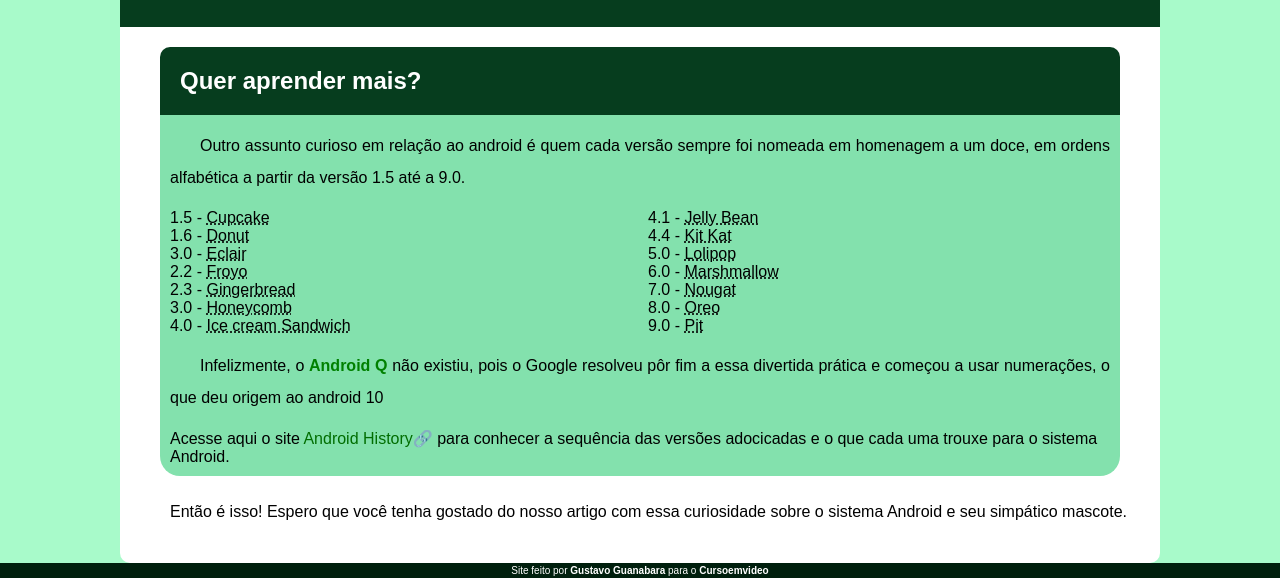
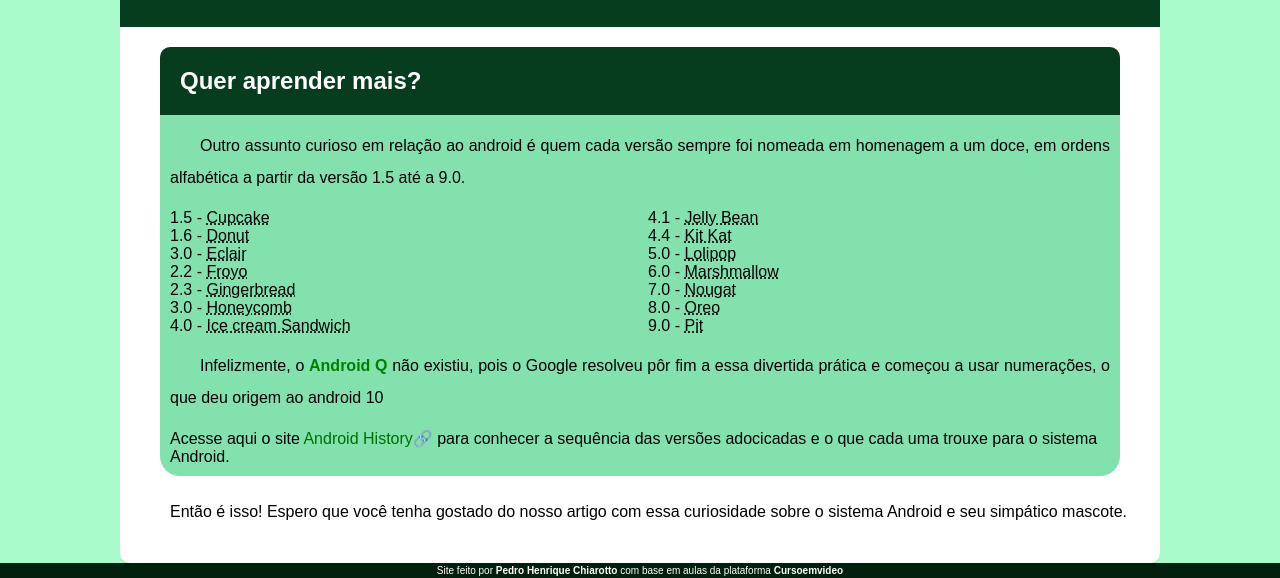
Before and after one commit to Pedrochiarotto/projeto-android, a plain HTML site: page index.html in a window 1280 px wide. Shown: the part 2245-2823 px from the top of the page. Drawn offline with Linux system fonts and the light colour scheme.

Commit message:
final update

```diff
--- a/index.html
+++ b/index.html
@@ -85,7 +85,7 @@
 
     <footer>
 
-        <p>Site feito por <a href="https://github.com/gustavoguanabara/"><strong>Gustavo Guanabara</strong></a> para o <a href="https://www.cursoemvideo.com/"><strong>Cursoemvideo</strong></a></p>
+        <p>Site feito por <a href="https://github.com/pedrochiarotto"><strong>Pedro Henrique Chiarotto</strong></a> com base em aulas da plataforma <a href="https://www.cursoemvideo.com/"><strong>Cursoemvideo</strong></a></p>
 
 
     </footer>
```
